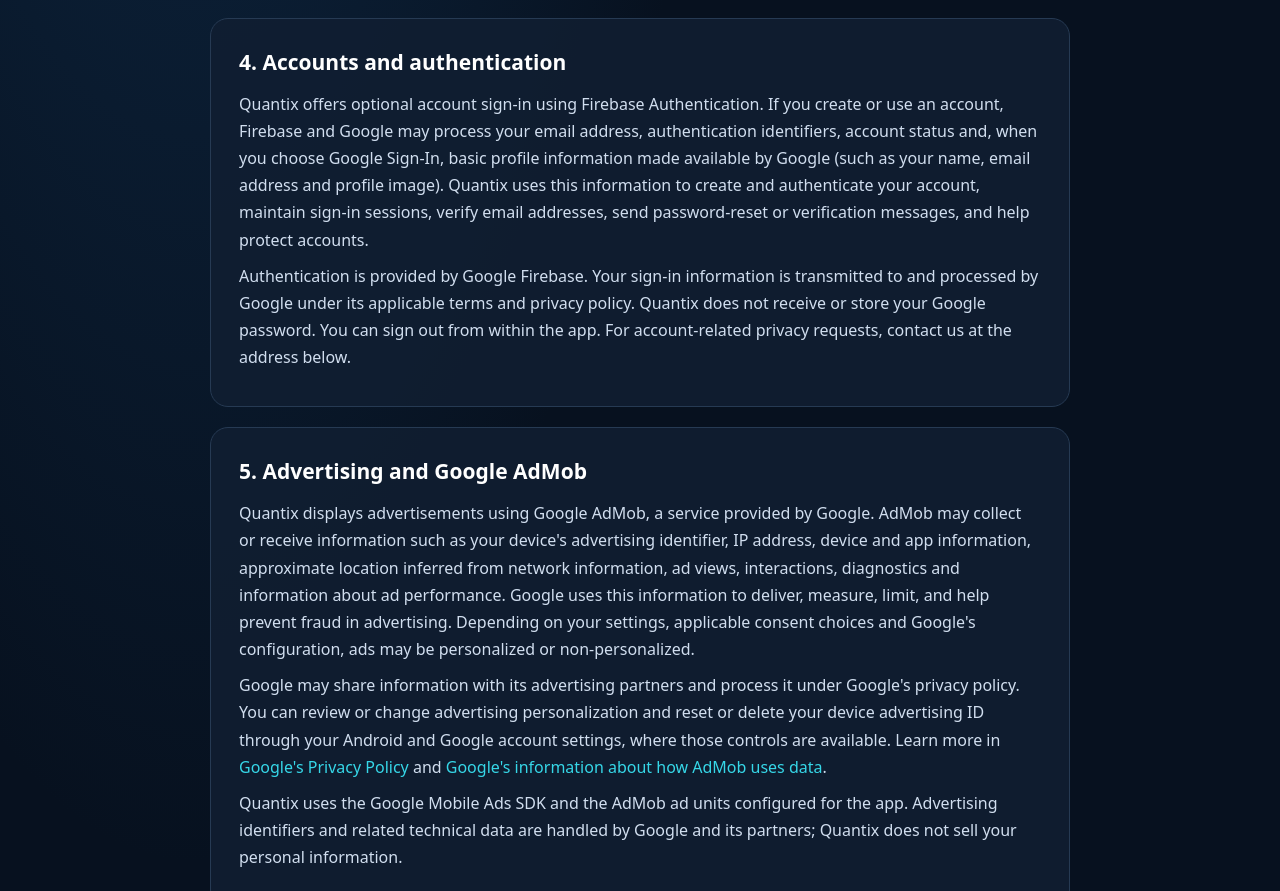
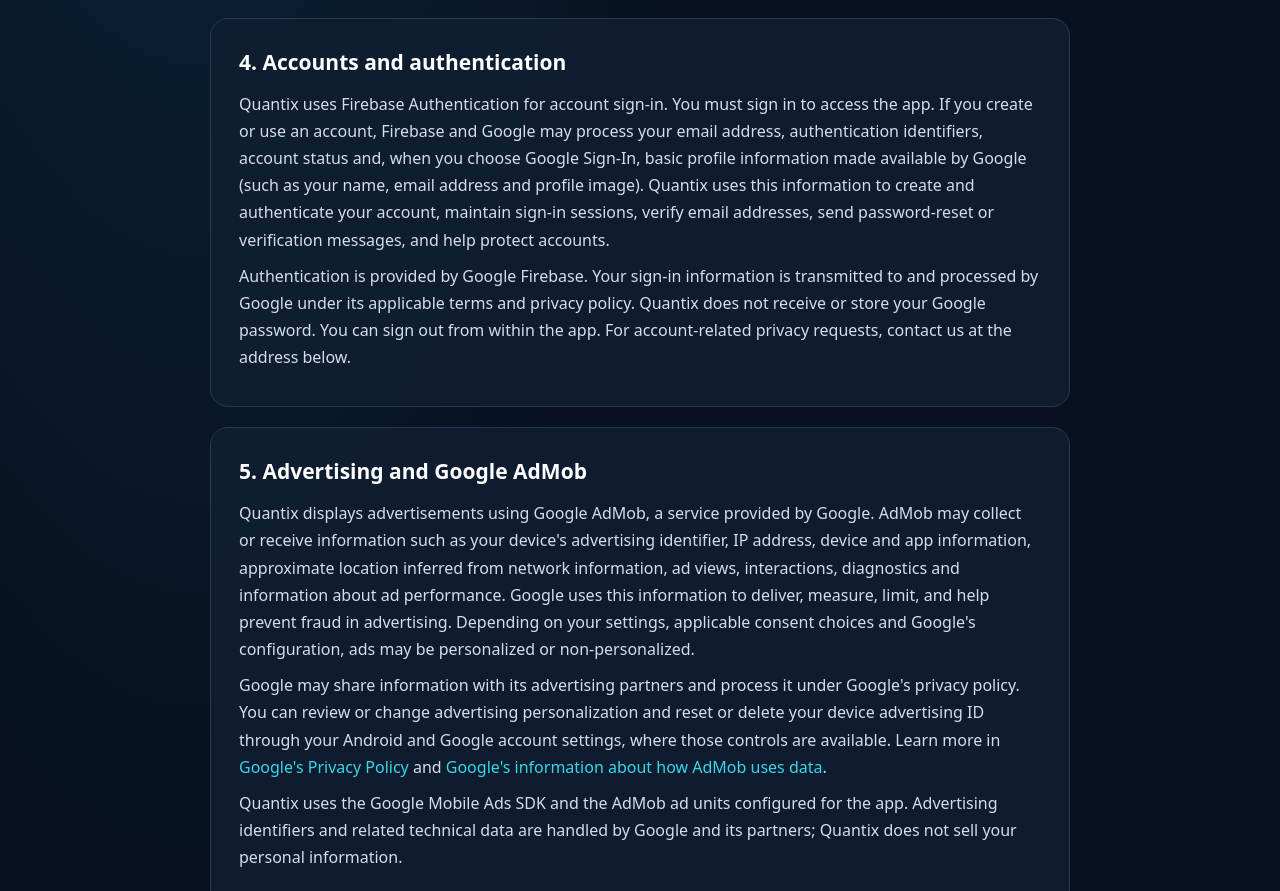
Before and after one commit to anishacharya95/quantix-privacy-policy, a plain HTML site: page index.html in a window 1280 px wide. Shown: the part 1840-2731 px from the top of the page. Drawn offline with Linux system fonts and the light colour scheme.

Commit message:
Clarify Quantix account sign-in requirement

```diff
--- a/index.html
+++ b/index.html
@@ -64,7 +64,7 @@ h2{font-size:21px;margin:0 0 10px;color:#fff}p{margin:9px 0;color:#d1deef}ul{pad
 
 <section class="panel">
 <h2>4. Accounts and authentication</h2>
-<p>Quantix offers optional account sign-in using Firebase Authentication. If you create or use an account, Firebase and Google may process your email address, authentication identifiers, account status and, when you choose Google Sign-In, basic profile information made available by Google (such as your name, email address and profile image). Quantix uses this information to create and authenticate your account, maintain sign-in sessions, verify email addresses, send password-reset or verification messages, and help protect accounts.</p>
+<p>Quantix uses Firebase Authentication for account sign-in. You must sign in to access the app. If you create or use an account, Firebase and Google may process your email address, authentication identifiers, account status and, when you choose Google Sign-In, basic profile information made available by Google (such as your name, email address and profile image). Quantix uses this information to create and authenticate your account, maintain sign-in sessions, verify email addresses, send password-reset or verification messages, and help protect accounts.</p>
 <p>Authentication is provided by Google Firebase. Your sign-in information is transmitted to and processed by Google under its applicable terms and privacy policy. Quantix does not receive or store your Google password. You can sign out from within the app. For account-related privacy requests, contact us at the address below.</p>
 </section>
 
```
